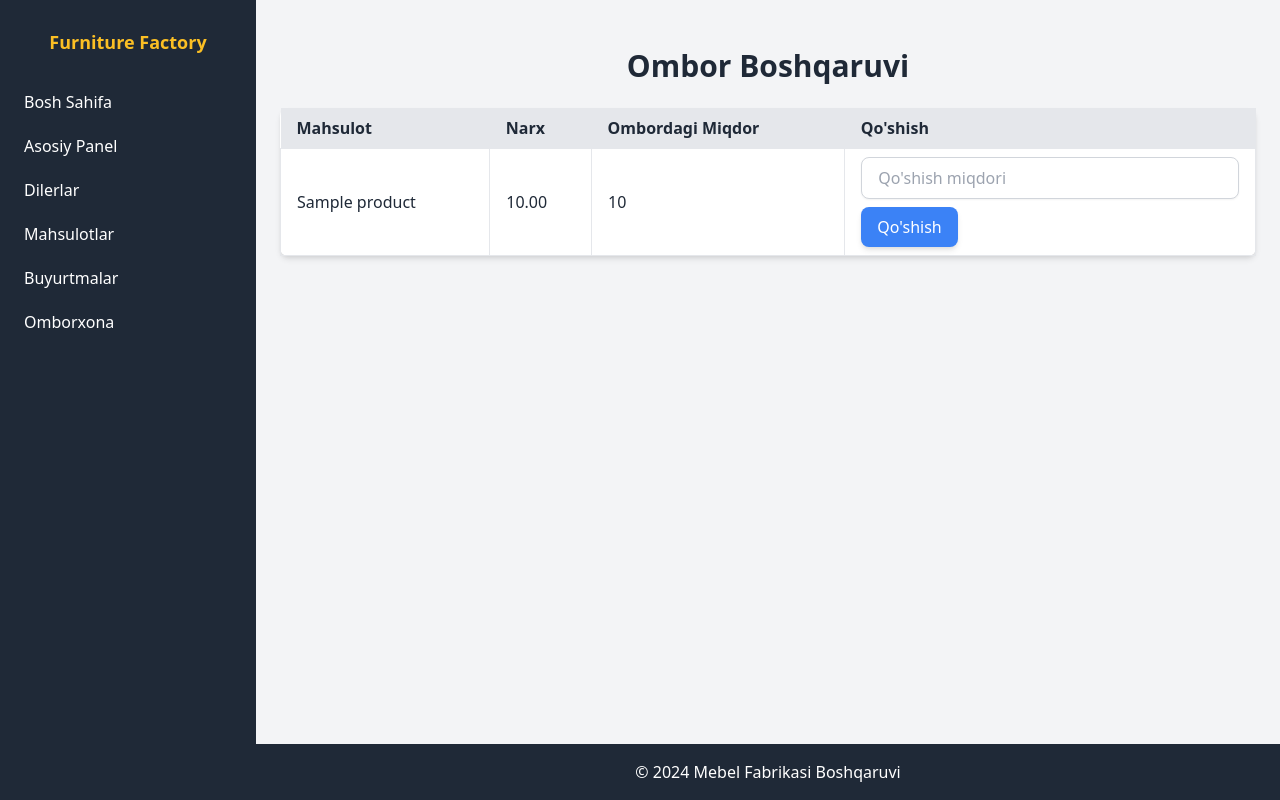
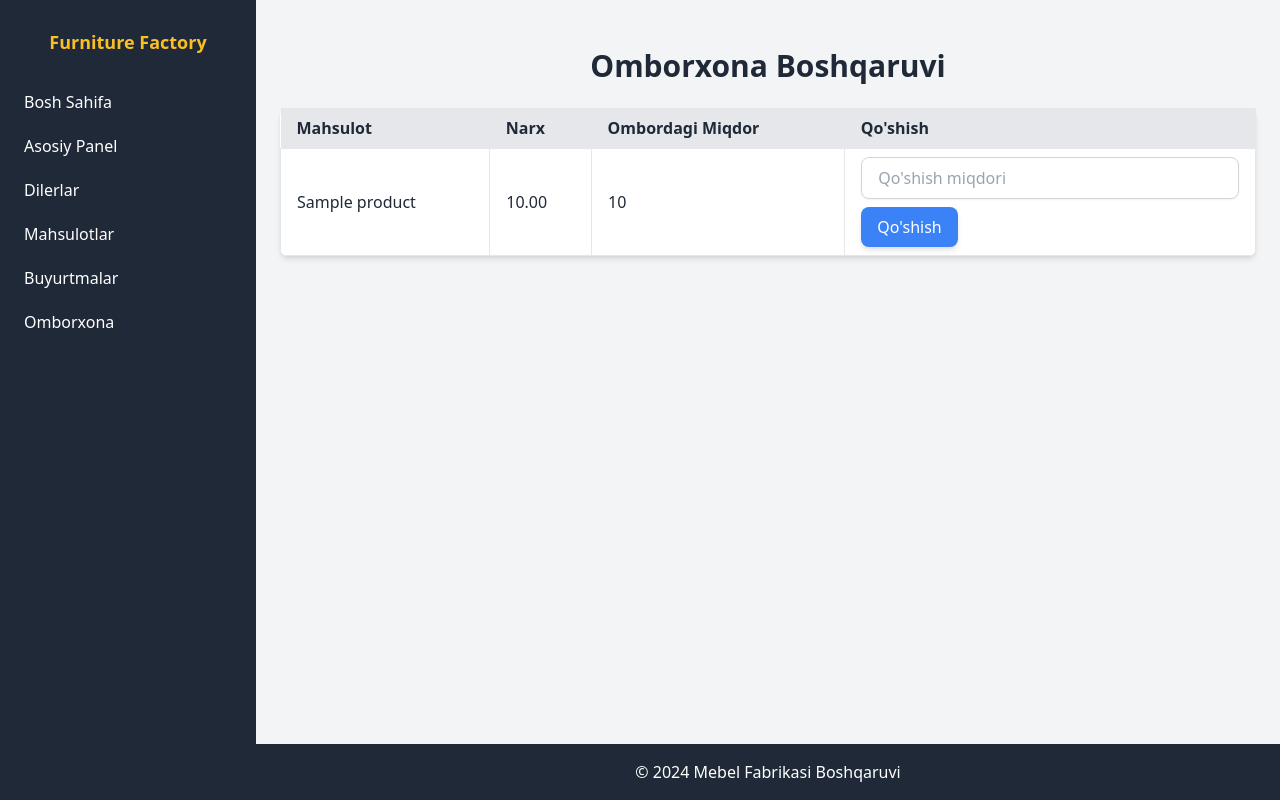
Before and after one commit to userpeaseonly/FactoryFurniture, a Django app: template factory/templates/stocks/manage_stock.html in a window 1280 px wide. Run offline with Django 5.2, Linux system fonts and the light colour scheme; the template is opened without the code that fills it: most values are stand-ins (such as "Sample title", 1, 10 or a date in 2020).

Commit message:
updated all

```diff
--- a/factory/templates/main/create_order_step2.html
+++ b/factory/templates/main/create_order_step2.html
@@ -11,7 +11,7 @@
             <div class="relative border border-gray-200 rounded-lg shadow-md hover:shadow-lg p-4">
                 <input type="checkbox" id="product-{{ product.id }}" name="products" value="{{ product.id }}" class="absolute top-4 right-4 h-5 w-5 text-blue-600 border-gray-300 rounded focus:ring-blue-500">
                 <h3 class="text-lg font-bold text-gray-800">{{ product.name }}</h3>
-                <p class="text-gray-600">{{ product.price|floatformat:2 }} USD</p>
+                <p class="text-gray-600">{{ product.price|floatformat:2 }} UZS</p>
             </div>
             {% endfor %}
         </div>
--- a/factory/templates/stocks/manage_stock.html
+++ b/factory/templates/stocks/manage_stock.html
@@ -1,9 +1,9 @@
 {% extends "base.html" %}
-{% block title %}Ombor Boshqaruvi{% endblock %}
+{% block title %}Omborxona Boshqaruvi{% endblock %}
 
 {% block content %}
 <div class="container mx-auto py-6">
-    <h1 class="text-3xl font-bold text-center mb-6">Ombor Boshqaruvi</h1>
+    <h1 class="text-3xl font-bold text-center mb-6">Omborxona Boshqaruvi</h1>
     <table class="table-auto w-full bg-white shadow-md rounded-lg mb-6">
         <thead>
             <tr class="bg-gray-200">
```
Also changed, not shown: factory/models.py (line endings or trailing spaces), management/models.py (line endings or trailing spaces).
